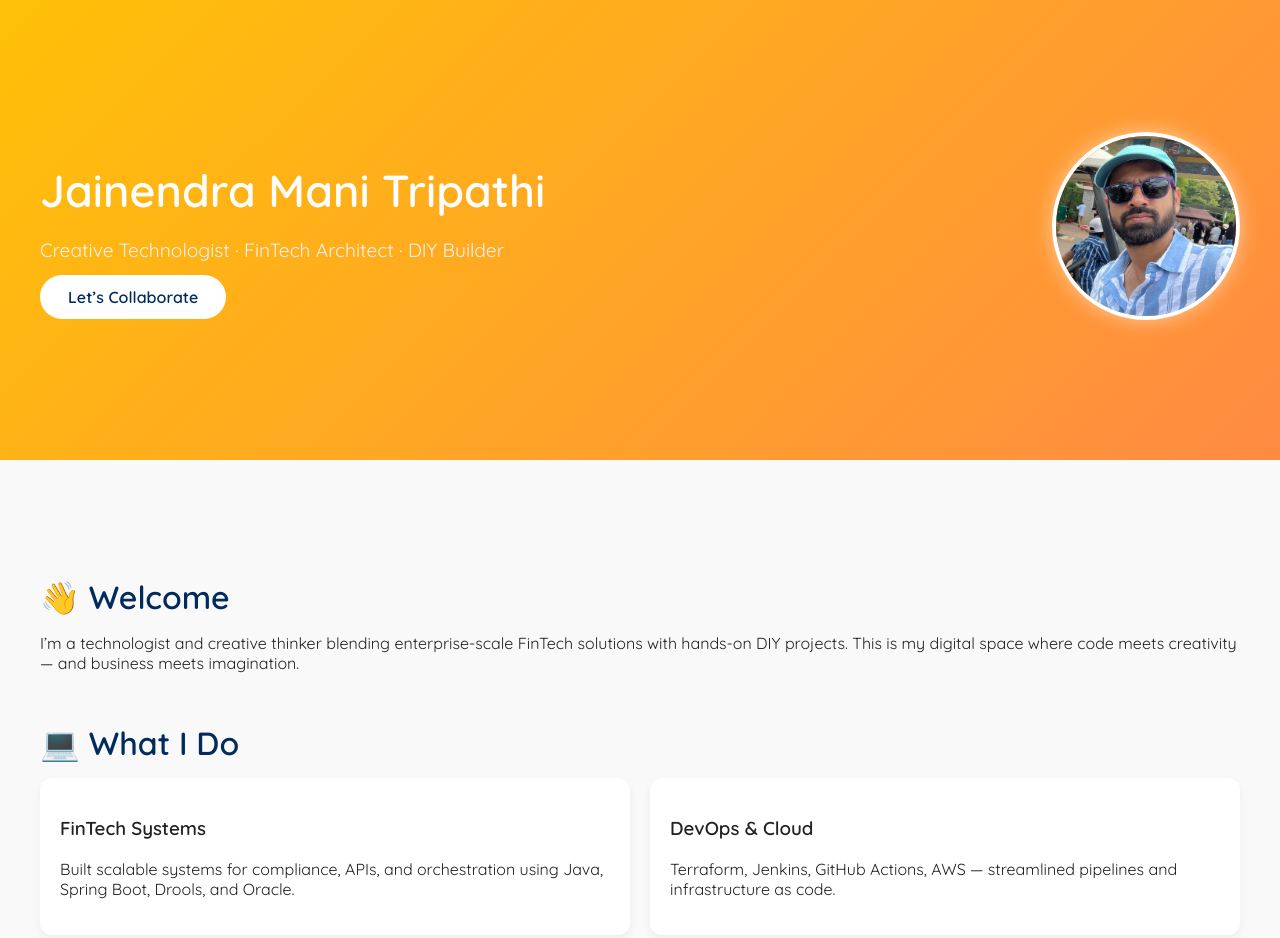
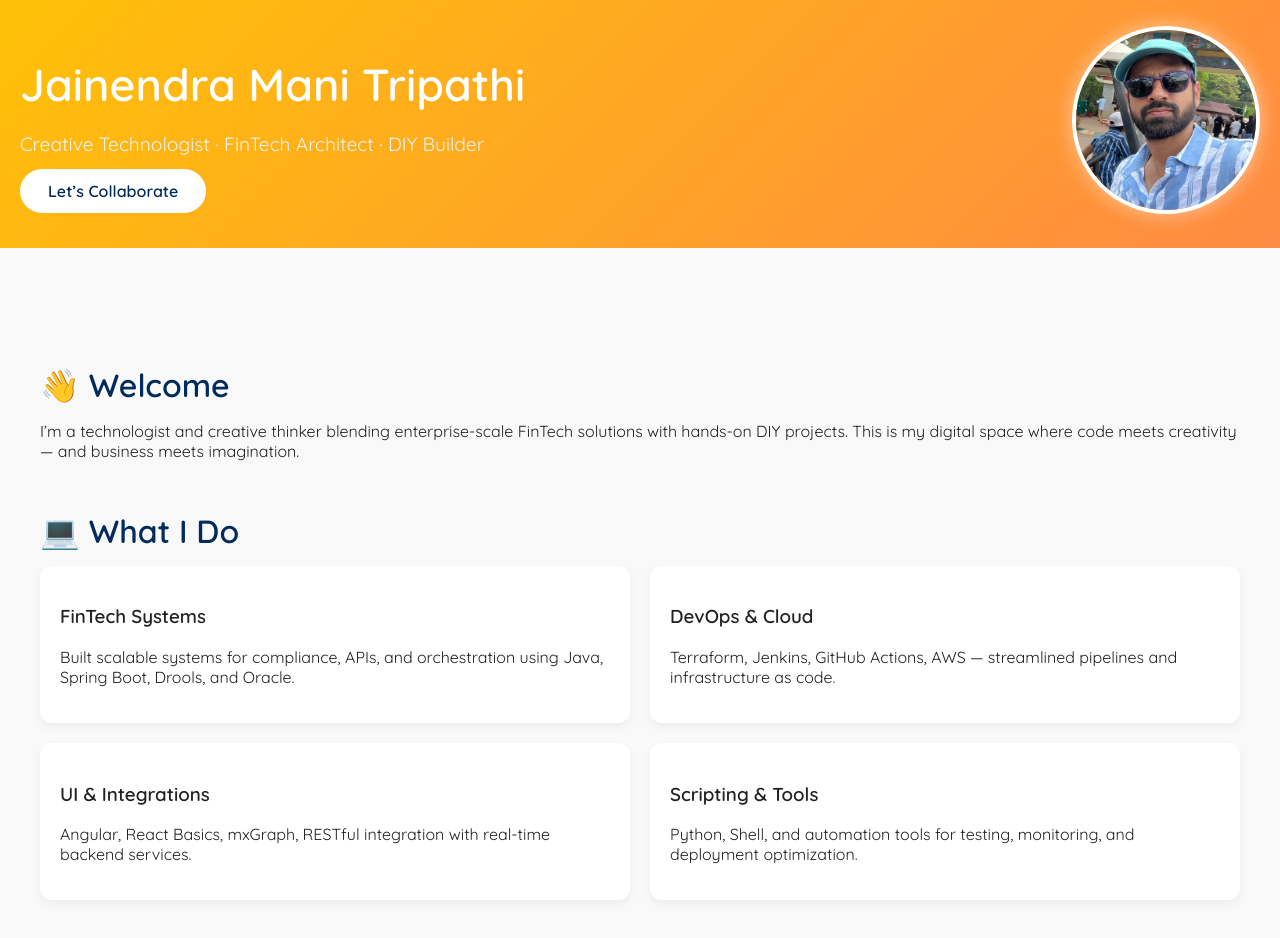
Before and after one commit to JMTripathi/jmtprofile, a plain HTML site: page index.html in a window 1280 px wide. Shown: the top 938 px of the page. Drawn offline with nearby package versions, Linux system fonts and the light colour scheme.

Commit message:
Update index.html

```diff
--- a/index.html
+++ b/index.html
@@ -29,7 +29,6 @@
     /* Hero Section */
     .hero {
       position: relative;
-      min-height: 300px;
       background: linear-gradient(-45deg, #4B0082, #FF6F61, #FFC107);
       background-size: 300% 300%;
       /* animation: bgGradient 10s ease infinite; */
@@ -39,7 +38,7 @@
       justify-content: space-between;
       align-items: center;
       gap: 30px;
-      padding: 80px 40px;
+      padding: 30px 20px;
       flex-wrap: wrap;
     }
 
```
